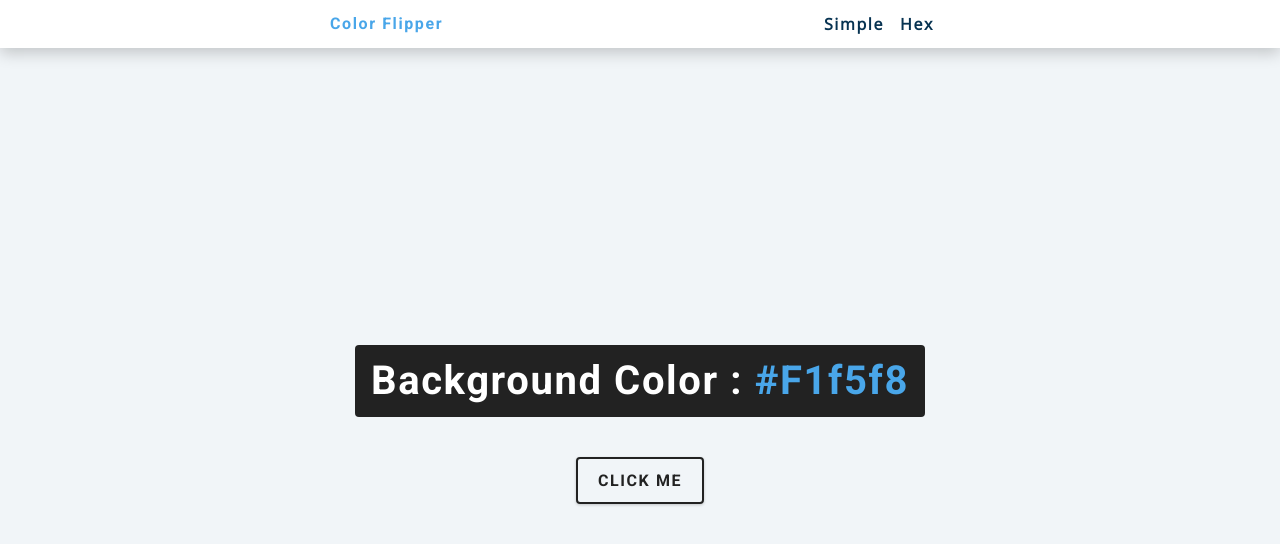
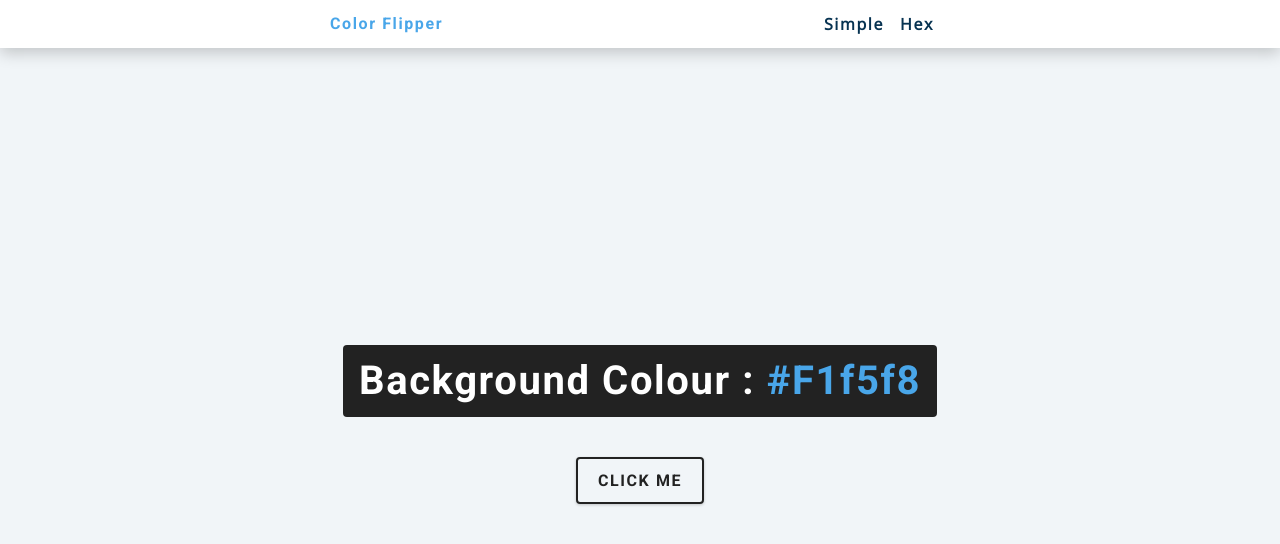
Before and after one commit to Irfanh185/colour-flipper-01, a plain HTML site: page hex.html in a window 1280 px wide. Drawn offline with nearby package versions, Linux system fonts and the light colour scheme.

Commit message:
corrected spelling

```diff
--- a/hex.html
+++ b/hex.html
@@ -21,7 +21,7 @@
     </nav>
     <main>
       <div class="container">
-        <h2>background color : <span class="color">#f1f5f8</span></h2>
+        <h2>background colour : <span class="color">#f1f5f8</span></h2>
         <button class="btn btn-hero" id="btn">click me</button>
       </div>
     </main>
```
